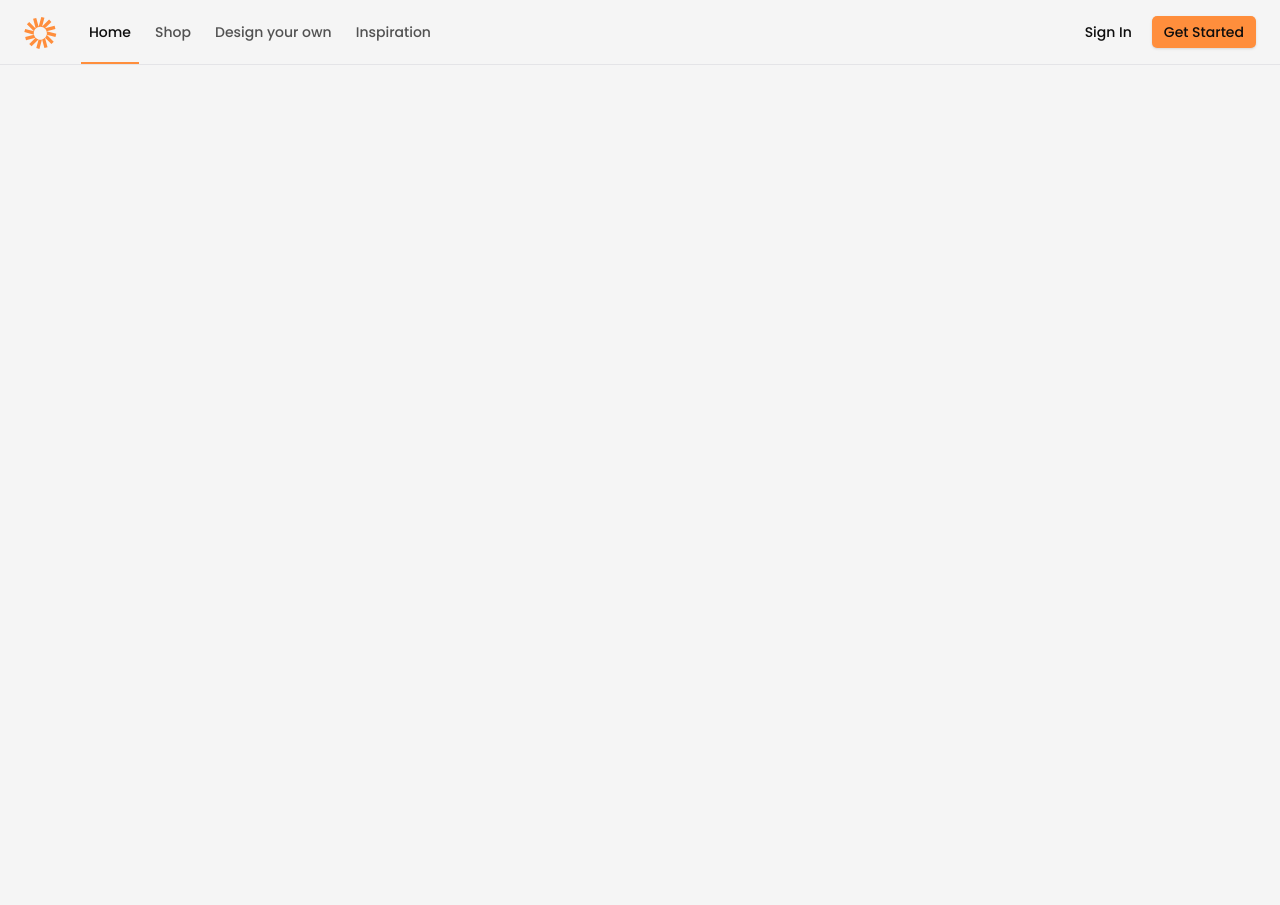
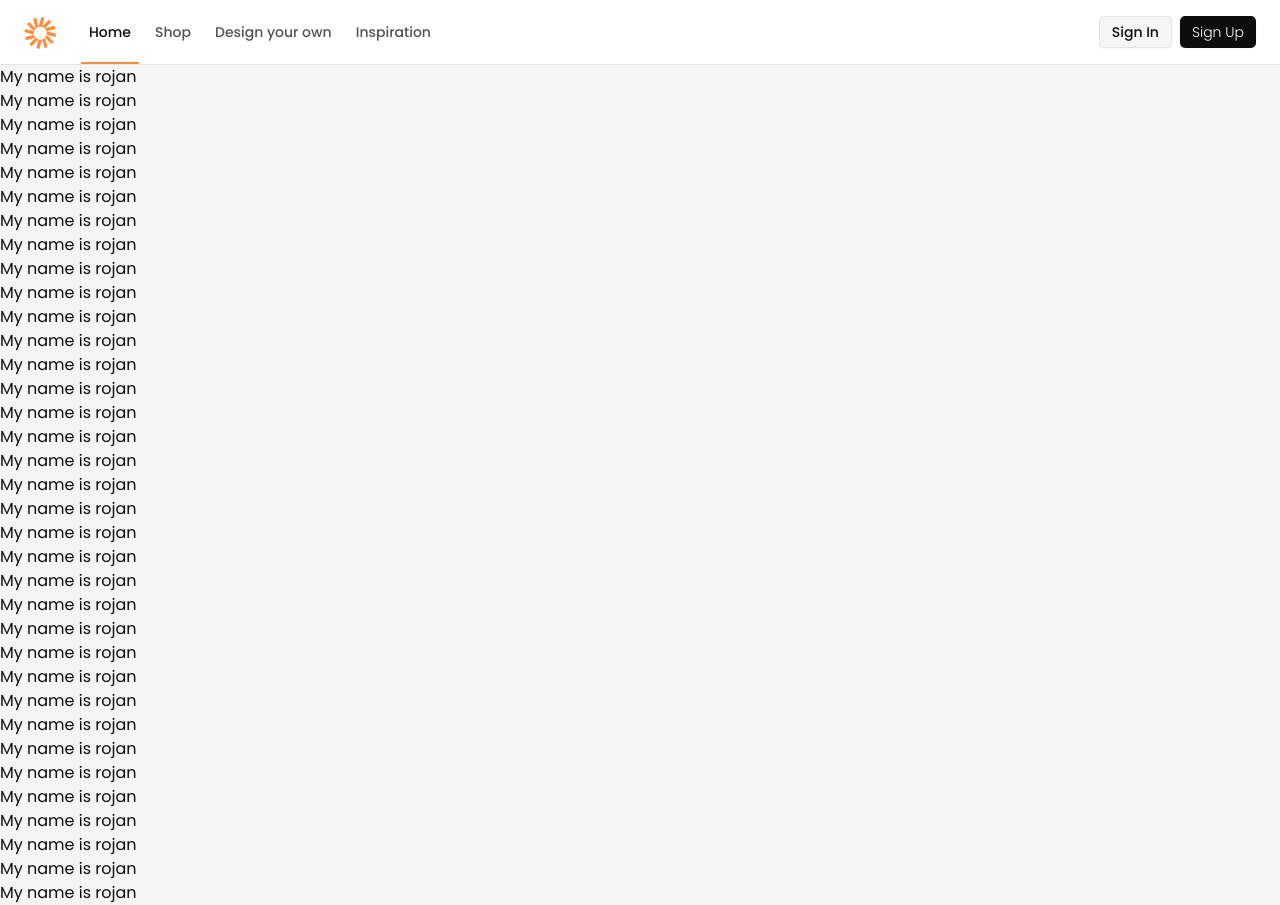
Before and after one commit to devkotarojan/aafnoinkv_main_project, a Next.js app: page / in a window 1280 px wide. Before the commit the page ends 800 px from the top, so only its background shows below. Built offline with nearby package versions, Linux system fonts and the light colour scheme.

Commit message:
navbar tweaks

```diff
--- a/src/app/(app)/page.tsx
+++ b/src/app/(app)/page.tsx
@@ -3,6 +3,41 @@ import { Button, buttonVariants } from "@/components/ui/button";
 export default function Home() {
   return (
     <>
+    <p>My name is rojan</p>
+    <p>My name is rojan</p>
+    <p>My name is rojan</p>
+    <p>My name is rojan</p>
+    <p>My name is rojan</p>
+    <p>My name is rojan</p>
+    <p>My name is rojan</p>
+    <p>My name is rojan</p>
+    <p>My name is rojan</p>
+    <p>My name is rojan</p>
+    <p>My name is rojan</p>
+    <p>My name is rojan</p>
+    <p>My name is rojan</p>
+    <p>My name is rojan</p>
+    <p>My name is rojan</p>
+    <p>My name is rojan</p>
+    <p>My name is rojan</p>
+    <p>My name is rojan</p>
+    <p>My name is rojan</p>
+    <p>My name is rojan</p>
+    <p>My name is rojan</p>
+    <p>My name is rojan</p>
+    <p>My name is rojan</p>
+    <p>My name is rojan</p>
+    <p>My name is rojan</p>
+    <p>My name is rojan</p>
+    <p>My name is rojan</p>
+    <p>My name is rojan</p>
+    <p>My name is rojan</p>
+    <p>My name is rojan</p>
+    <p>My name is rojan</p>
+    <p>My name is rojan</p>
+    <p>My name is rojan</p>
+    <p>My name is rojan</p>
+    <p>My name is rojan</p>
     </>
   );
 }
--- a/src/app/globals.css
+++ b/src/app/globals.css
@@ -57,8 +57,8 @@
   --popover-foreground: #0d0d0d;
   --primary: #ff8e3c;
   --primary-foreground: #0d0d0d;
-  --secondary: #fffffe;
-  --secondary-foreground: #0d0d0d;
+  --secondary: #0d0d0d;
+  --secondary-foreground: #fffffe;
   --muted: #f5f5f5;
   --muted-foreground: #525252;
   --accent: #fffffe;
@@ -67,7 +67,7 @@
   --destructive-foreground: #0d0d0d;
   --border: #e4e4e7;
   --input: #e4e4e7;
-  --ring: #ff8e3c;
+  --ring: #f3efef;
   --chart-1: #ff8e3c;
   --chart-2: #eebb2d;
   --chart-3: #ff7a4d;
--- a/src/components/navbar.tsx
+++ b/src/components/navbar.tsx
@@ -22,7 +22,7 @@ const navigationLinks = [
 
 export default function Navbar() {
   return (
-    <header className="border-b px-4 md:px-6">
+    <header className="sticky top-0 z-50 border-b px-4 md:px-6 bg-white">
       <div className="flex h-16 justify-between gap-4">
         {/* Left side */}
         <div className="flex gap-2">
@@ -105,11 +105,11 @@ export default function Navbar() {
         </div>
         {/* Right side */}
         <div className="flex items-center gap-2">
-          <Button asChild className="text-sm" size="sm" variant="ghost">
+          <Button asChild className="text-sm" size="sm" variant="outline">
             <a href="#">Sign In</a>
           </Button>
-          <Button asChild className="text-sm" size="sm">
-            <a href="#">Get Started</a>
+          <Button asChild className="text-sm font-light" variant="secondary" size="sm">
+            <a href="#">Sign Up</a>
           </Button>
         </div>
       </div>
```
